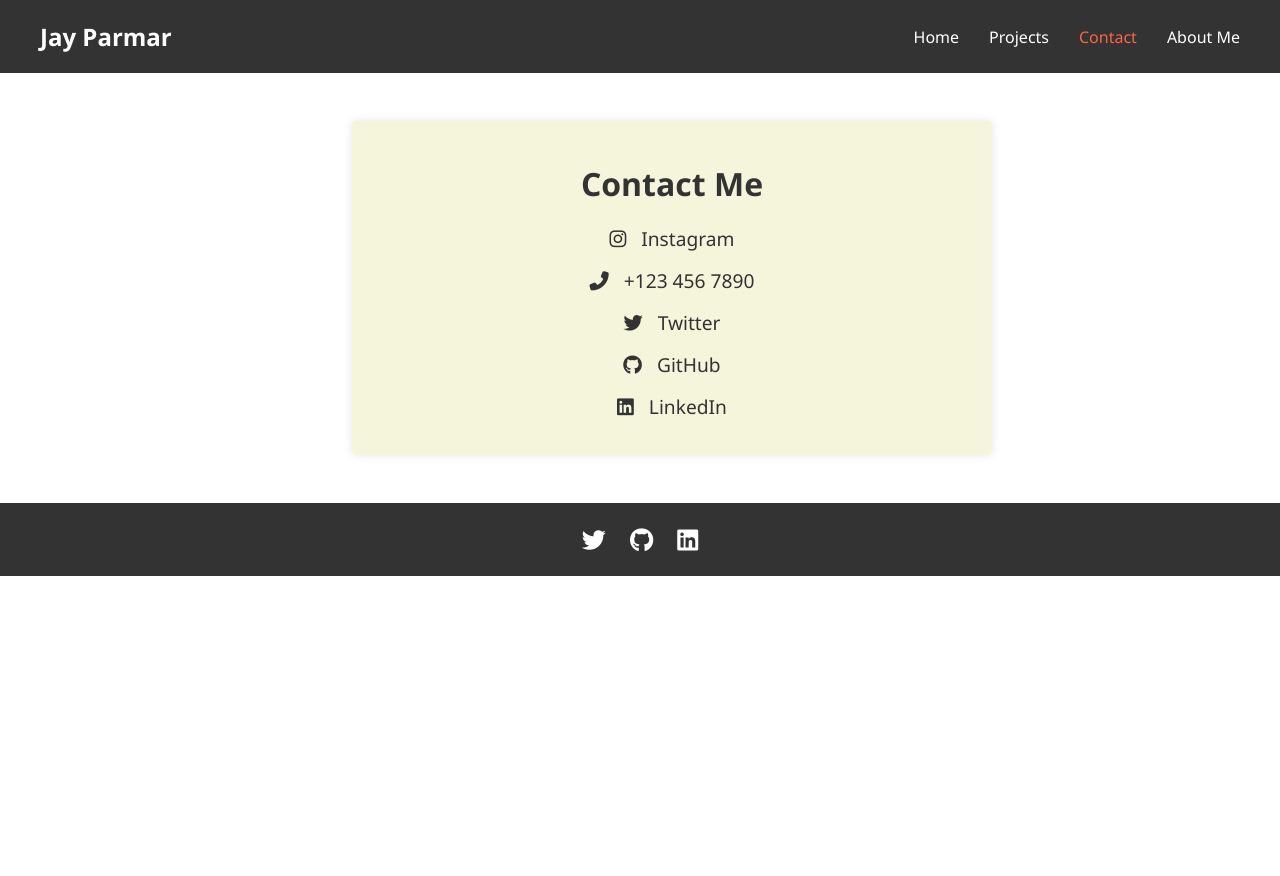
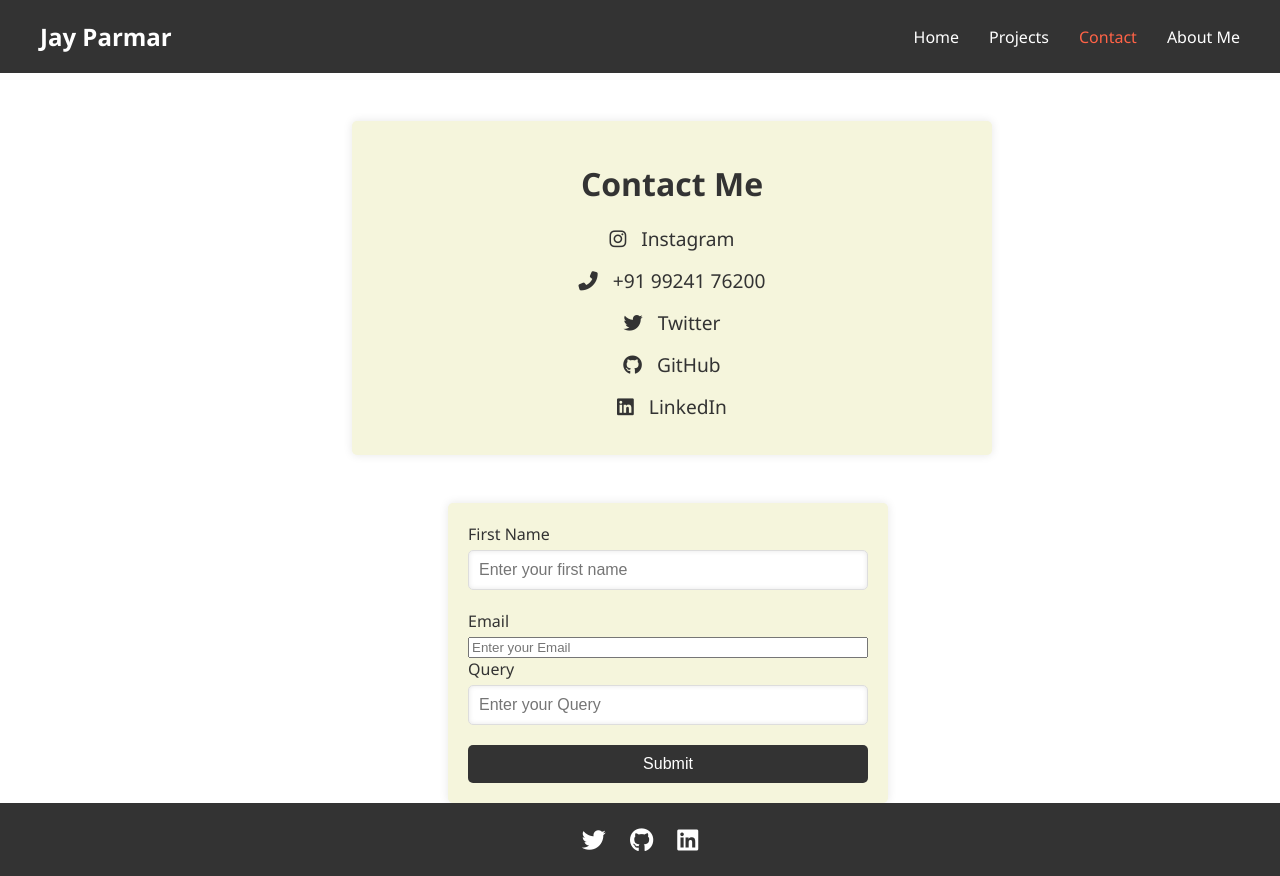
Before and after one commit to JayParmar049/Portfolio, a plain HTML site: page contact.html in a window 1280 px wide. Before the commit the page ends 800 px from the top, so only its background shows below. Drawn offline with Linux system fonts and the light colour scheme; a small style sheet from the web is missing.

Commit message:
contact form

```diff
--- a/contact.html
+++ b/contact.html
@@ -39,7 +39,7 @@
                     <a href="https://www.instagram.com/jayparmar2205" target="_blank"><i class="fab fa-instagram"></i> Instagram</a>
                 </li>
                 <li>
-                    <i class="fas fa-phone-alt"></i> +123 456 7890
+                    <i class="fas fa-phone-alt"></i> +91 99241 76200
                 </li>
                 <li>
                     <a href="https://twitter.com/jayparmar2205" target="_blank"><i class="fab fa-twitter"></i> Twitter</a>
@@ -52,6 +52,16 @@
                 </li>
             </ul>
         </div>
+        <div class="contact-form">
+            <form id="contactForm" method="">
+                <label for="Fname" id="Fname-label">First Name</label>
+                <input type="text" id="Fname" name="Fname" placeholder="Enter your first name">
+                <label for="Email">Email</label>
+                <input type="email" id="Email" name="Email" placeholder="Enter your Email">
+                <label for="Query">Query</label>
+                <input type="text" id="Query" name="Query" placeholder="Enter your Query">
+                <input type="submit" value="Submit">
+            </form>
     </main>
 
     <footer class="footer">
@@ -61,5 +71,12 @@
             <a href="https://www.linkedin.com/in/jay-parmar-598a03244"><i class="fab fa-linkedin"></i></a>
         </div>
     </footer>
+
+    <script>
+        document.getElementById('contactForm').addEventListener('submit', function(event) {
+            event.preventDefault();
+            alert('Thank you for your submission!');
+        });
+    </script>
 </body>
 </html>
--- a/style.css
+++ b/style.css
@@ -1,7 +1,8 @@
-/* style.css */
-
 body {
     font-family: 'Segoe UI', Tahoma, Geneva, Verdana, sans-serif;
+    min-height: 100vh;
+    display: flex;
+    flex-direction: column;
     margin: 0;
     padding: 0;
     background-color: #ffffff;
@@ -117,8 +118,6 @@ header .nav-bar ul li a#activeTab {
     color: #ff6347;
 }
 
-/* Responsive design */
-
 @media (max-width: 768px) {
     header {
         flex-direction: column;
@@ -137,7 +136,6 @@ header .nav-bar ul li a#activeTab {
         text-align: center;
     }
 }
-
 
 .highlighted-section {
     background-color: beige;
@@ -310,3 +308,49 @@ header .nav-bar ul li a#activeTab {
 .footer .socials a:hover {
     color: #ff6347;
 }
+
+.contact-form {
+    background-color: beige;
+    margin-left: 28rem;
+    padding: 20px;
+    border-radius: 5px;
+    box-shadow: 0 0 10px rgba(0, 0, 0, 0.1);
+    max-width: 400px;
+    width: 100%;
+    text-align: center;
+}
+
+.contact-form form {
+    display: flex;
+    flex-direction: column;
+}
+
+.contact-form label {
+    font-size: 1em;
+    margin-bottom: 5px;
+    text-align: left;
+}
+
+.contact-form input[type="text"] {
+    padding: 10px;
+    font-size: 1em;
+    margin-bottom: 20px;
+    border: 1px solid #dddddd;
+    border-radius: 5px;
+    box-shadow: 0 0 5px rgba(0, 0, 0, 0.1) inset;
+}
+
+.contact-form input[type="submit"] {
+    padding: 10px;
+    font-size: 1em;
+    color: #ffffff;
+    background-color: #333333;
+    border: none;
+    border-radius: 5px;
+    cursor: pointer;
+    transition: background-color 0.3s;
+}
+
+.contact-form input[type="submit"]:hover {
+    background-color: #ff6347;
+}
```
